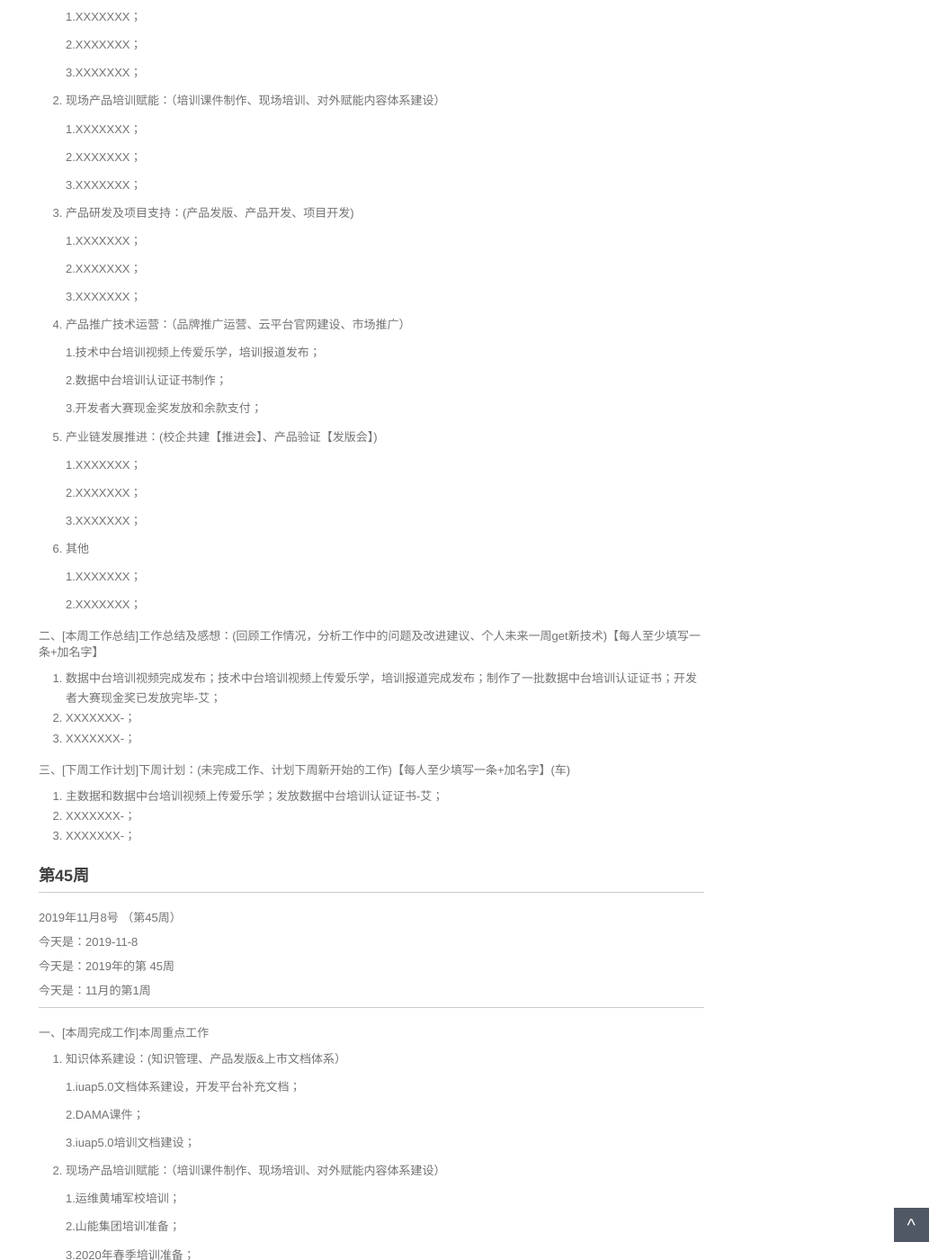
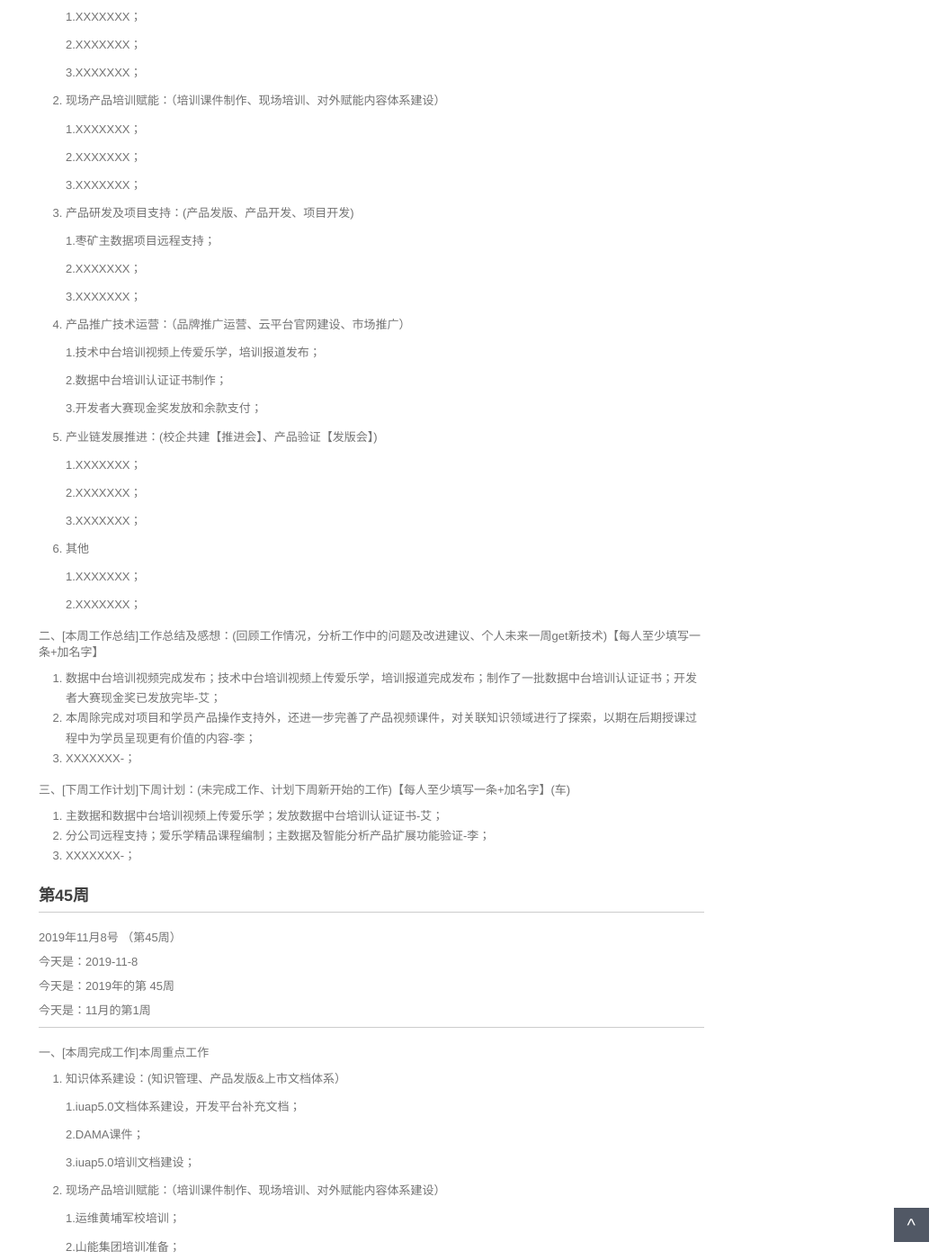
Before and after one commit to walllFlower/blog, a Jekyll site: the page built from _posts/2018-07-17-day_report_cxz.md, in a window 1280 px wide and 1400 px high, scrolled down 559 px. Shown: the whole window at 90% size, without its empty margins (227-1280 px from the left). Built offline with Jekyll 4.4.1, drawn with Linux system fonts in a browser that asks for light colours; comment, search, counter and statistics services are not loaded.

Commit message:
Update 2018-07-17-day_report_cxz.md

```diff
--- a/_posts/2018-07-17-day_report_cxz.md
+++ b/_posts/2018-07-17-day_report_cxz.md
@@ -42,7 +42,7 @@ categories: 技术运营工作周报
 
 3. 产品研发及项目支持：(产品发版、产品开发、项目开发)
 
-    1.XXXXXXX；
+    1.枣矿主数据项目远程支持；
 
     2.XXXXXXX；
 
@@ -75,13 +75,13 @@ categories: 技术运营工作周报
 二、[本周工作总结]工作总结及感想：(回顾工作情况，分析工作中的问题及改进建议、个人未来一周get新技术)【每人至少填写一条+加名字】
 
 1. 数据中台培训视频完成发布；技术中台培训视频上传爱乐学，培训报道完成发布；制作了一批数据中台培训认证证书；开发者大赛现金奖已发放完毕-艾；
-2. XXXXXXX-；
+2. 本周除完成对项目和学员产品操作支持外，还进一步完善了产品视频课件，对关联知识领域进行了探索，以期在后期授课过程中为学员呈现更有价值的内容-李；
 3. XXXXXXX-；
 
 三、[下周工作计划]下周计划：(未完成工作、计划下周新开始的工作)【每人至少填写一条+加名字】(车)
 
 1. 主数据和数据中台培训视频上传爱乐学；发放数据中台培训认证证书-艾；
-2. XXXXXXX-；
+2. 分公司远程支持；爱乐学精品课程编制；主数据及智能分析产品扩展功能验证-李；
 3. XXXXXXX-；
 
 
```
